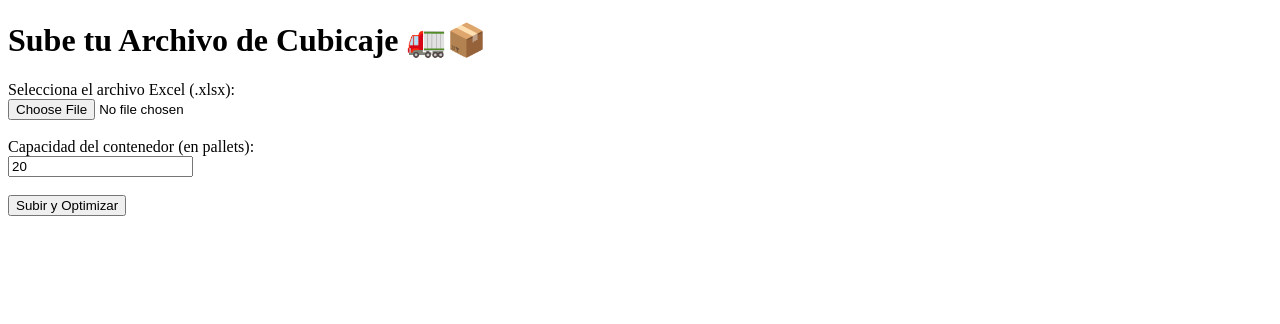
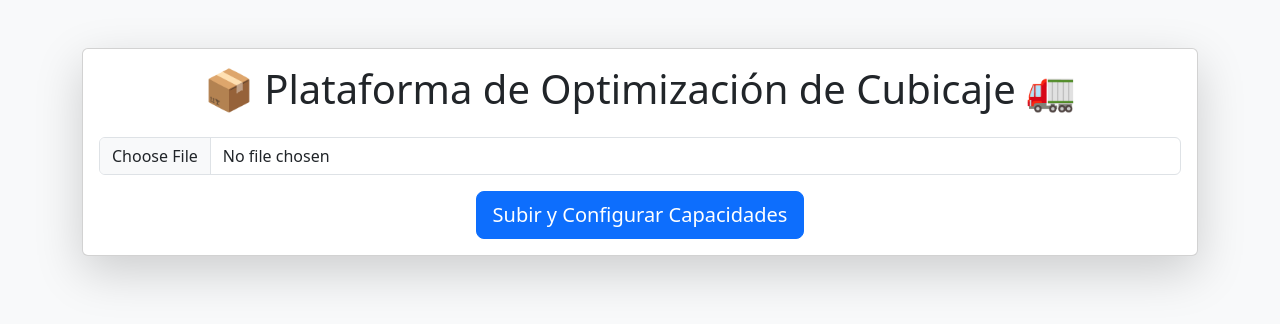
Before and after one commit to Will-i-am-lab/Cubagem-PRB, a Flask app: page / in a window 1280 px wide. Shown: the top 324 px of the page. Run offline with Flask 3, Linux system fonts and the light colour scheme.

Commit message:
Update index.html

```diff
--- a/templates/index.html
+++ b/templates/index.html
@@ -3,19 +3,24 @@
 <head>
     <meta charset="UTF-8">
     <title>Subir Archivo de Cubicaje</title>
+    <link href="https://cdn.jsdelivr.net/npm/bootstrap@5.3.0/dist/css/bootstrap.min.css" rel="stylesheet">
 </head>
-<body>
-    <h1>Sube tu Archivo de Cubicaje 🚛📦</h1>
+<body class="bg-light">
 
-    <form action="/upload" method="post" enctype="multipart/form-data">
-        <label>Selecciona el archivo Excel (.xlsx):</label><br>
-        <input type="file" name="file" accept=".xlsx" required><br><br>
+<div class="container py-5">
+    <div class="card shadow-lg">
+        <div class="card-body">
+            <h1 class="card-title text-center mb-4">📦 Plataforma de Optimización de Cubicaje 🚛</h1>
 
-        <label>Capacidad del contenedor (en pallets):</label><br>
-        <input type="number" name="capacidad" value="20" required><br><br>
-
-        <input type="submit" value="Subir y Optimizar">
-    </form>
+            <form action="/upload" method="post" enctype="multipart/form-data" class="text-center">
+                <div class="mb-3">
+                    <input type="file" name="file" accept=".xlsx" required class="form-control">
+                </div>
+                <button type="submit" class="btn btn-primary btn-lg">Subir y Configurar Capacidades</button>
+            </form>
+        </div>
+    </div>
+</div>
 
 </body>
 </html>
```
